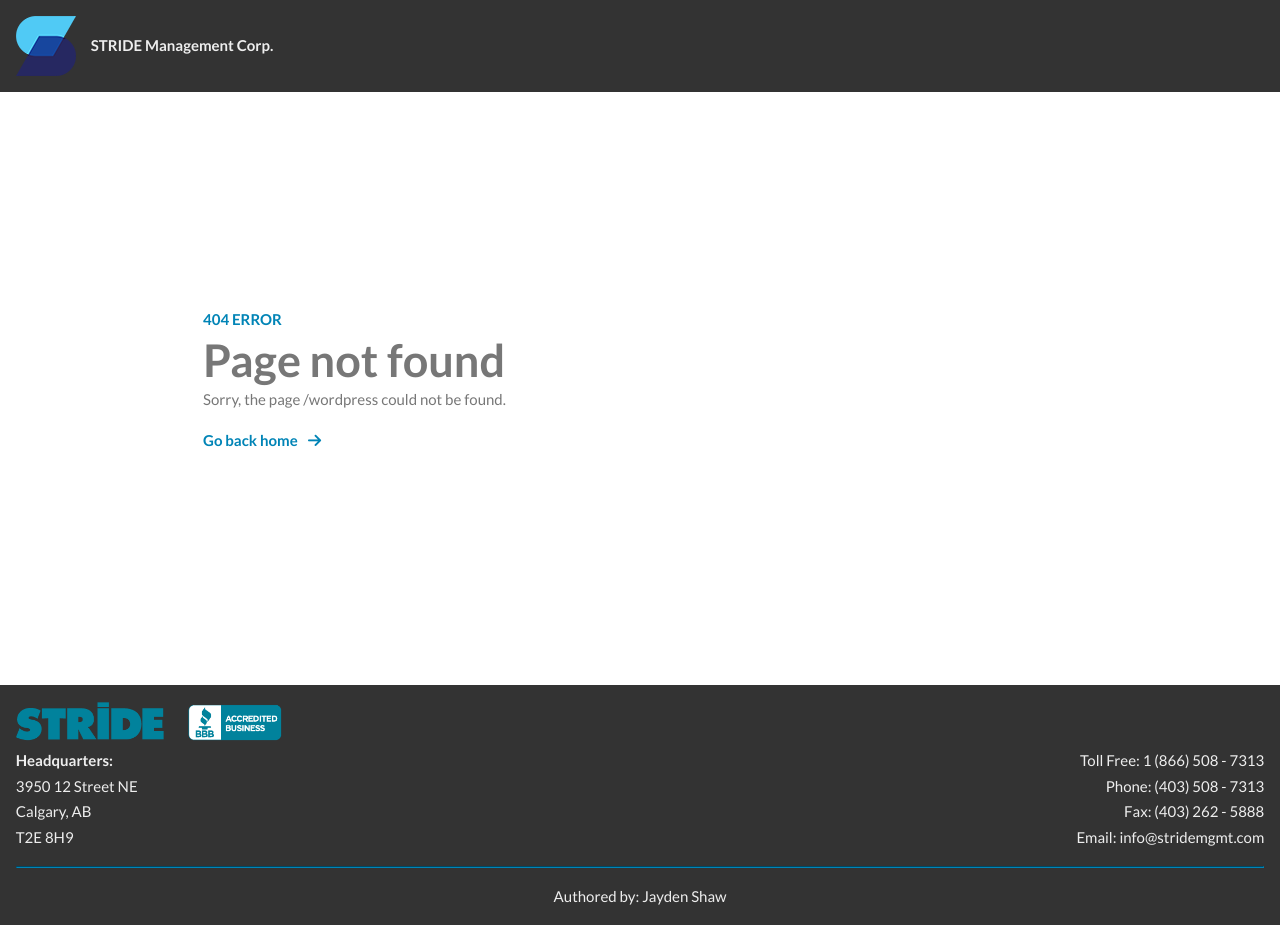
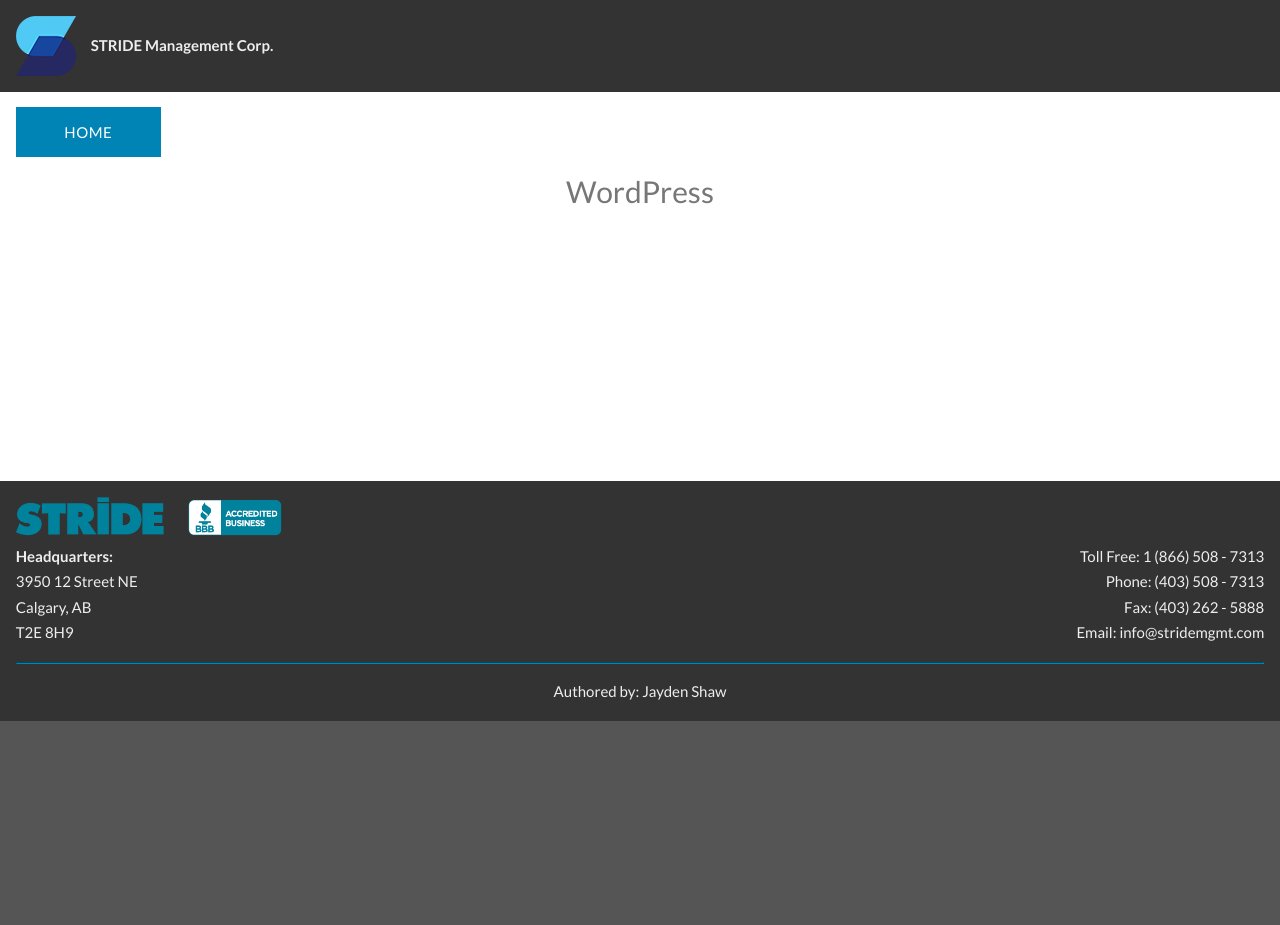
Before and after one commit to jshaw990/stride-docs, a React (Create React App) app: page /wordpress in a window 1280 px wide. After the commit the page ends 800 px from the top, so only its background shows below. Built offline with nearby package versions, Linux system fonts and the light colour scheme; the HTML template or start-up script is replaced by a standard one.

Commit message:
Started new route for WordPress docs. Created custom button for universal use. Created breadcrumb to home.

```diff
--- a/src/App.js
+++ b/src/App.js
@@ -1,10 +1,11 @@
 import "./App.scss";
 import { BrowserRouter as Router, Routes, Route } from "react-router-dom";
 
-import Header from "./components/header/Header";
-import Footer from "./components/footer/Footer";
+import Header from "./components/header/Header.component";
+import Footer from "./components/footer/Footer.component";
+import NotFoundPage from "./pages/notFound/NotFound.Page";
 import LandingPage from "./pages/landing/Landing.Page";
-import NotFoundPage from "./pages/notFound/NotFound.Page";
+import WordPressPage from "./pages/wordpress/WordPress.page";
 
 function App() {
 	return (
@@ -13,7 +14,8 @@ function App() {
 			<div className='container'>
 				<Router>
 					<Routes>
-						<Route path='/' element={<LandingPage />} />
+						<Route exact path='/' element={<LandingPage />} />
+						<Route path='/wordpress' element={<WordPressPage />} />
 						<Route path='*' element={<NotFoundPage />} />
 					</Routes>
 				</Router>
--- a/src/App.scss
+++ b/src/App.scss
@@ -34,3 +34,7 @@
 .uppercase {
 	text-transform: uppercase;
 }
+
+.title {
+	padding-bottom: 15.75px;
+}
--- /dev/null
+++ b/src/components/customButton/CustomButton.component.jsx
@@ -0,0 +1,13 @@
+import React from 'react'
+
+import './CustomButton.styles.scss'
+
+const CustomButton = ({ children, ...otherProps }) => {
+    return (
+        <div className='custom-button' {...otherProps}>
+            {children}
+        </div>
+    )
+}
+
+export default CustomButton
--- /dev/null
+++ b/src/components/customButton/CustomButton.styles.scss
@@ -0,0 +1,22 @@
+@import "../../index.scss";
+
+
+.custom-button {
+    min-width: 75px;
+    max-width: fit-content;
+    height: 50px;
+    letter-spacing: 0.5px;
+    line-height: 50px;
+    padding: 0 35px;
+    font-size: 15px;
+    background-color: $stride-blue;
+    color: $white;
+    text-transform: uppercase;
+    border: none;
+    cursor: pointer;
+    font-family: 'Lato', sans-serif;
+    text-align: center;
+    &:hover {
+        background-color: $stride-darkblue;
+    }
+}
--- /dev/null
+++ b/src/components/homeBreadcrumb/HomeBreadcrumb.component.jsx
@@ -0,0 +1,18 @@
+import React from 'react'
+import { Link } from 'react-router-dom'
+
+import './HomeBreadcrumb.styles.scss'
+
+import CustomButton from '../customButton/CustomButton.component'
+
+const HomeBreadcrumb = () => {
+    return (
+        <div className='home-breadcrumb'>
+            <Link to='/'>
+                <CustomButton>Home</CustomButton>
+            </Link>
+        </div>
+    )
+}
+
+export default HomeBreadcrumb
--- /dev/null
+++ b/src/components/homeBreadcrumb/HomeBreadcrumb.styles.scss
@@ -0,0 +1,6 @@
+@import "../../index.scss";
+
+.home-breadcrumb {
+    width: 100%;
+    margin: 0 0 15.75px;
+}
--- a/src/pages/landing/Landing.Page.jsx
+++ b/src/pages/landing/Landing.Page.jsx
@@ -1,4 +1,5 @@
 import React from "react";
+import { Link } from "react-router-dom";
 
 import "./Landing.styles.scss";
 
@@ -6,14 +7,17 @@ const LandingPage = () => {
 	return (
 		<div className='landing-page'>
 			<div className='xl title'>Development Practices</div>
-			<div className='lg'>A how-to guide of practices to improve development and create more efficiently</div>
+			<div className='lg'>
+				A how-to guide of practices to improve development and create more
+				efficiently
+			</div>
 			<div className='categories'>
-				<div className='item'>
+				<Link to='/wordpress' className='item'>
 					<i class='icon fab fa-wordpress-simple'></i>
 					<div className='lg'>WordPress</div>
-				</div>
-                <div className='item'>
-                    <i class="icon far fa-file-alt"></i>
+				</Link>
+				<div className='item'>
+					<i class='icon far fa-file-alt'></i>
 					<div className='lg'>ClickSpace Forms</div>
 				</div>
 				<div className='item'>
--- a/src/pages/landing/Landing.styles.scss
+++ b/src/pages/landing/Landing.styles.scss
@@ -2,9 +2,6 @@
 
 .landing-page {
 	text-align: center;
-	.title {
-		padding-bottom: 15.75px;
-	}
 	.categories {
 		display: flex;
 		justify-content: center;
--- /dev/null
+++ b/src/pages/wordpress/WordPress.page.jsx
@@ -0,0 +1,18 @@
+import React from "react";
+
+import HomeBreadcrumb from "../../components/homeBreadcrumb/HomeBreadcrumb.component";
+
+import './WordPress.styles.scss'
+
+const WordPressPage = () => {
+	return (
+		<div className='wordpress-page'>
+			<HomeBreadcrumb />
+			<div className='content'>
+				<div className='xl title'>WordPress</div>
+			</div>
+		</div>
+	);
+};
+
+export default WordPressPage;
--- /dev/null
+++ b/src/pages/wordpress/WordPress.styles.scss
@@ -0,0 +1,8 @@
+@import "../../index.scss";
+
+.wordpress-page {
+    margin-bottom: 30vh;
+    .content {
+        text-align: center;
+    }
+}
```
Also changed, not shown: src/components/footer/Footer.component.jsx (renamed from src/components/footer/Footer.jsx), src/components/header/Header.component.jsx (renamed from src/components/header/Header.jsx).
